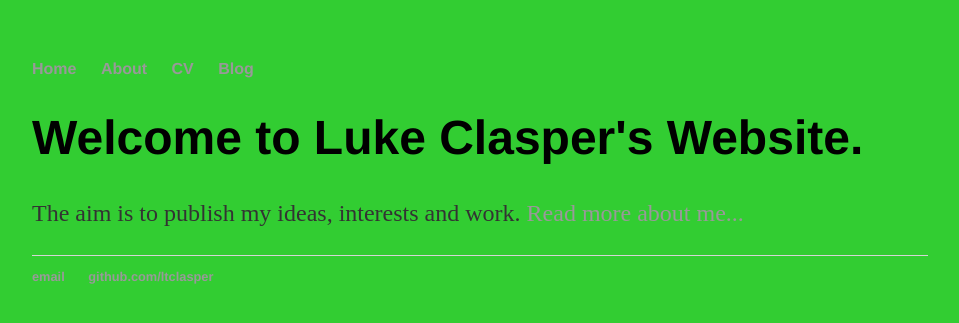
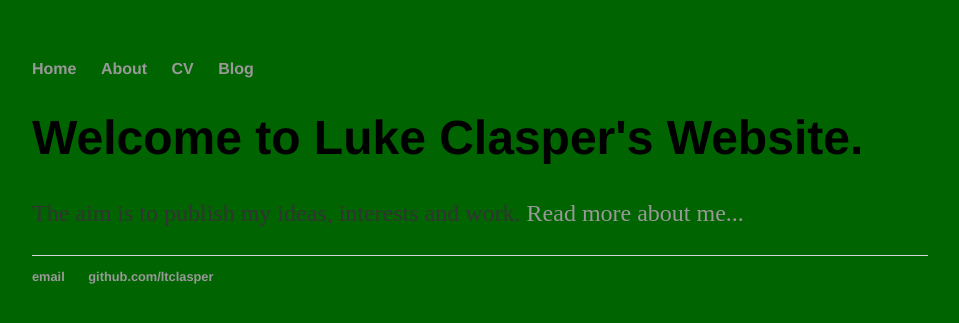
Before and after one commit to ltclasper/ltclasper.github.io, a Jekyll site: the page built from index.html, in a window 1280 px wide. Shown: the top 323 px of the page, without its empty margins (160-1119 px from the left). Built offline with Jekyll 4.4.1, drawn with Linux system fonts in a browser that asks for light colours.

Commit message:
Update main.css

```diff
--- a/css/main.css
+++ b/css/main.css
@@ -1,7 +1,7 @@
 body {
     margin: 60px auto;
     width: 70%;
-    background-color: #32CD32;
+    background-color: #006400;
 }
 nav ul, footer ul {
     font-family:'Helvetica', 'Arial', 'Sans-Serif';
```
